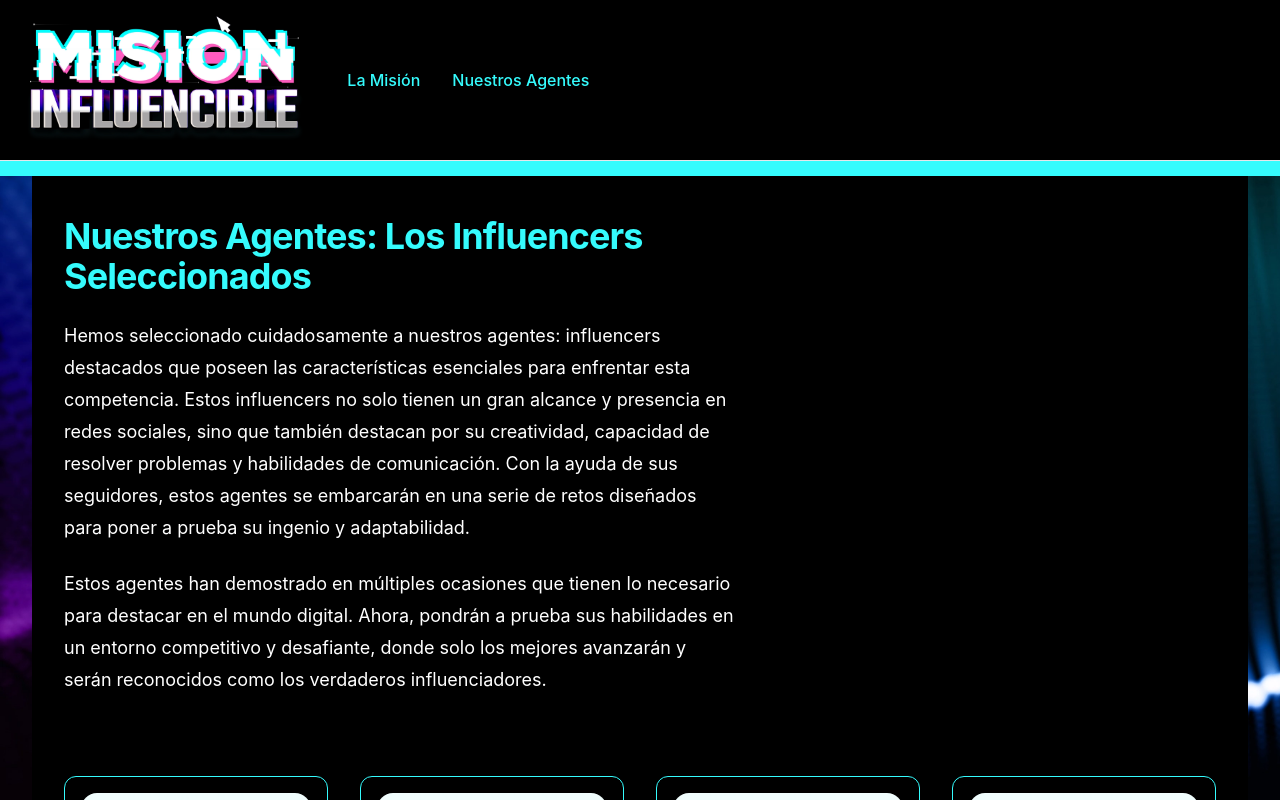
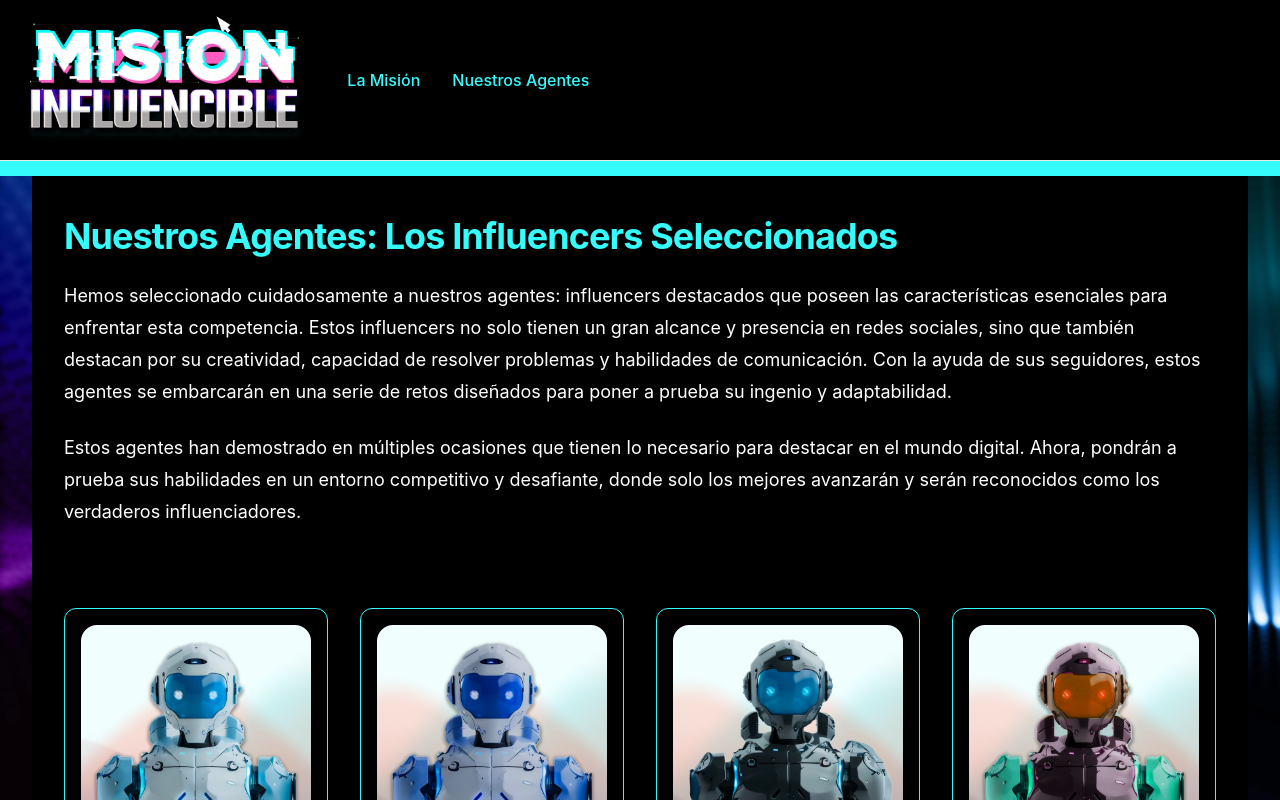
Before and after one commit to BurritoQuemado/mision-influenciable, a React (Create React App) app in the folder subastas-stands-app/: page /agentes in a window 1280 px wide. Shown: the top 800 px of the page. Built offline with nearby package versions, Linux system fonts and the light colour scheme.

Commit message:
removed max w

```diff
--- a/subastas-stands-app/src/pages/agentes.js
+++ b/subastas-stands-app/src/pages/agentes.js
@@ -64,7 +64,7 @@ function Agentes(){
     return (
         <div className="bg-black py-10">
             <div className="mx-auto max-w-7xl px-6 lg:px-8">
-                <div className="mx-auto max-w-2xl lg:mx-0">
+                <div className="mx-auto lg:mx-0">
                     <h2 className="text-3xl font-bold tracking-tight text-principal sm:text-4xl">
                         Nuestros Agentes: Los Influencers Seleccionados
                     </h2>
```
Lines whose indentation alone changed are shown as unchanged.
